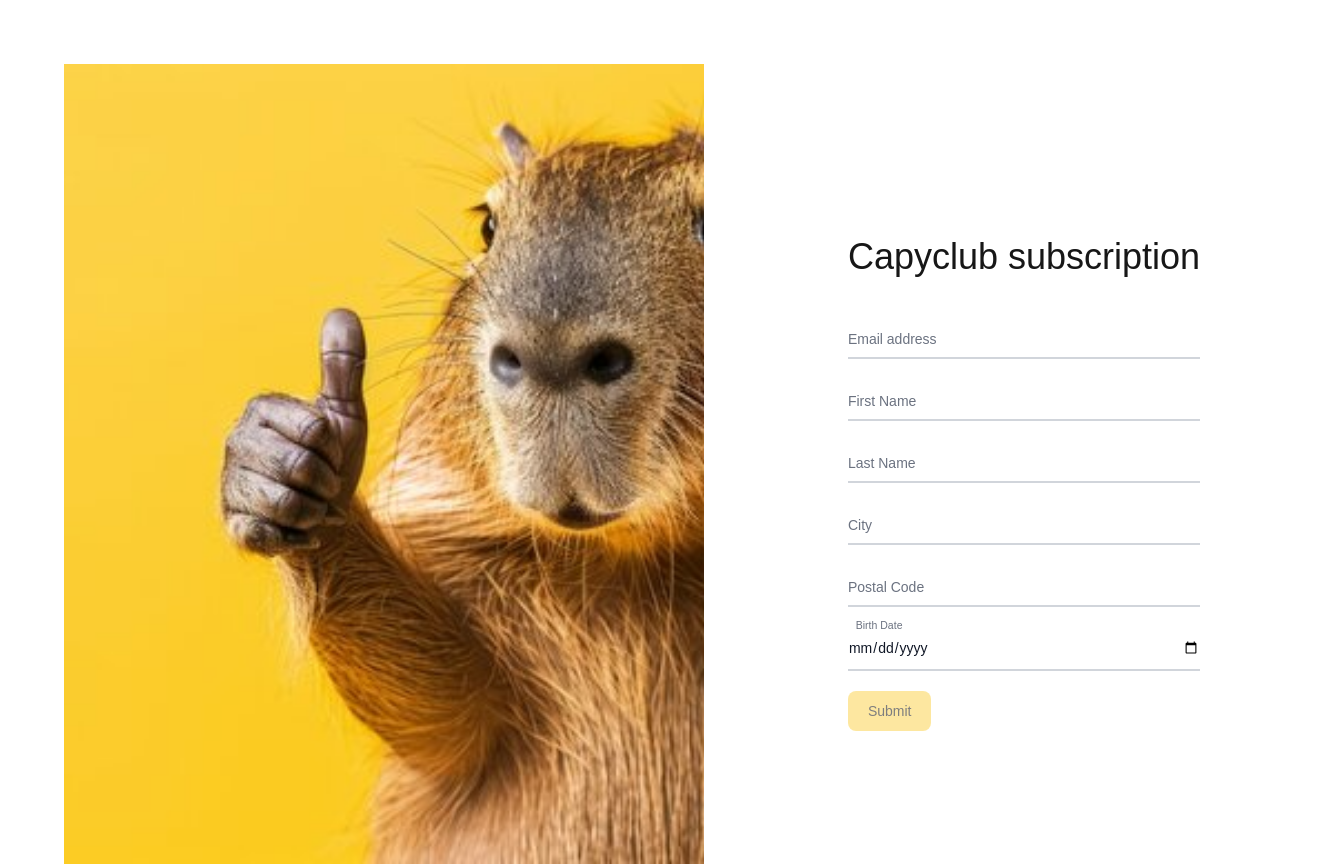
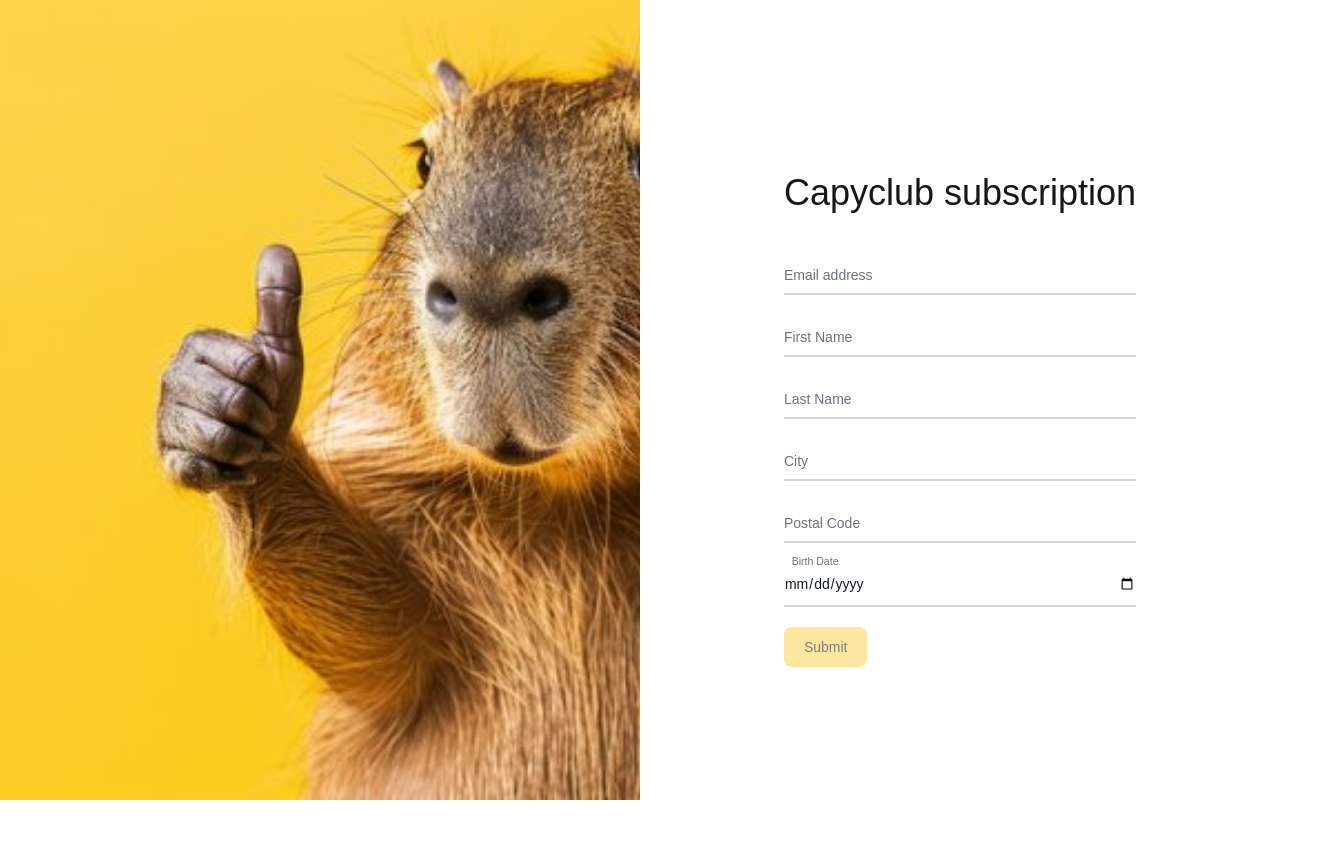
Before and after one commit to Capyclub/capy-next-front, a Next.js app: page / in a window 1280 px wide. Shown: the top 866 px of the page, 1344 px wide, since content can reach past the window. After the commit the page ends 800 px from the top, so only its background shows below. Built offline with nearby package versions, Linux system fonts and the light colour scheme.

Commit message:
fix: :lipstick: remove page margin

```diff
--- a/app/page.tsx
+++ b/app/page.tsx
@@ -2,7 +2,7 @@ import RegisterForm from "./components/forms/RegisterForm";
 
 export default function Home() {
   return (
-    <div className="m-16">
+    <div>
       <RegisterForm/>
     </div>
   );
```
